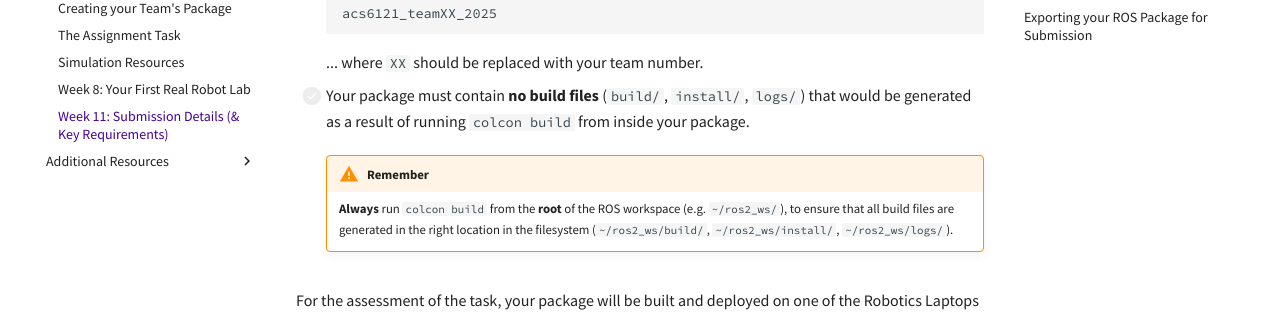
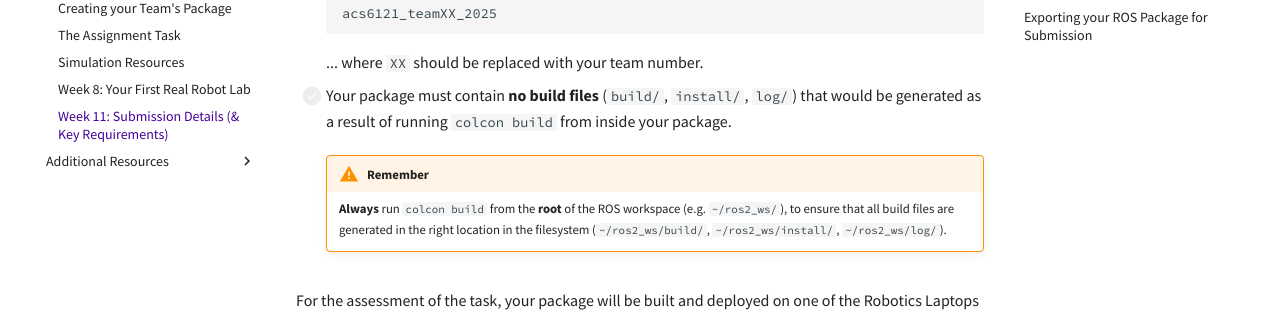
Before and after one commit to tom-howard/acs6121, an MkDocs documentation site: the page built from docs/course/robot/submission.md, in a window 1280 px wide and 900 px high, scrolled down 676 px. Shown: the part 172-490 px from the top of the window. Built offline with MkDocs 1.6.1 and Material for MkDocs 9.7.7, drawn with Linux system fonts in a browser that asks for light colours; comment, search, counter and statistics services are not loaded.

Commit message:
Add "build-files" anchor

```diff
--- a/docs/course/robot/submission.md
+++ b/docs/course/robot/submission.md
@@ -26,10 +26,12 @@
 
     ... where `XX` should be replaced with your team number.
 
-* [ ] Your package must contain **no build files** (`build/`, `install/`, `logs/`) that would be generated as a result of running `colcon build` from inside your package.
+    <a name="build-files"></a>
+
+* [ ] Your package must contain **no build files** (`build/`, `install/`, `log/`) that would be generated as a result of running `colcon build` from inside your package.
 
     !!! warning "Remember"
-        **Always** run `colcon build` from the **root** of the ROS workspace (e.g. `~/ros2_ws/`), to ensure that all build files are generated in the right location in the filesystem (`~/ros2_ws/build/`, `~/ros2_ws/install/`, `~/ros2_ws/logs/`).
+        **Always** run `colcon build` from the **root** of the ROS workspace (e.g. `~/ros2_ws/`), to ensure that all build files are generated in the right location in the filesystem (`~/ros2_ws/build/`, `~/ros2_ws/install/`, `~/ros2_ws/log/`).
 
 For the assessment of the task, your package will be built and deployed on one of the Robotics Laptops that you'll have been working with during the lab sessions. We will use the standard `student` user account, and your package will be downloaded to the `~/ros2_ws/src/` directory.
 
```
